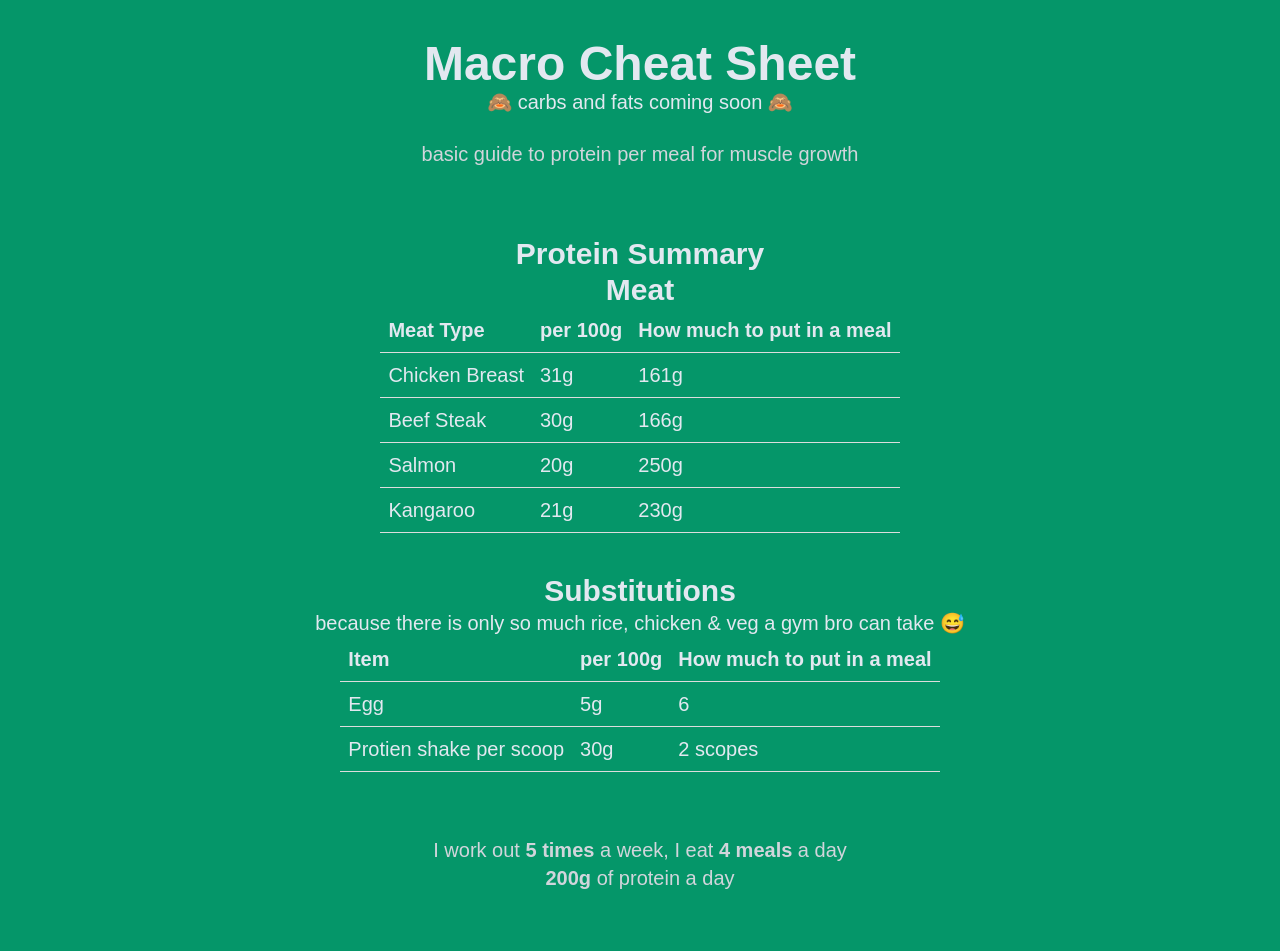
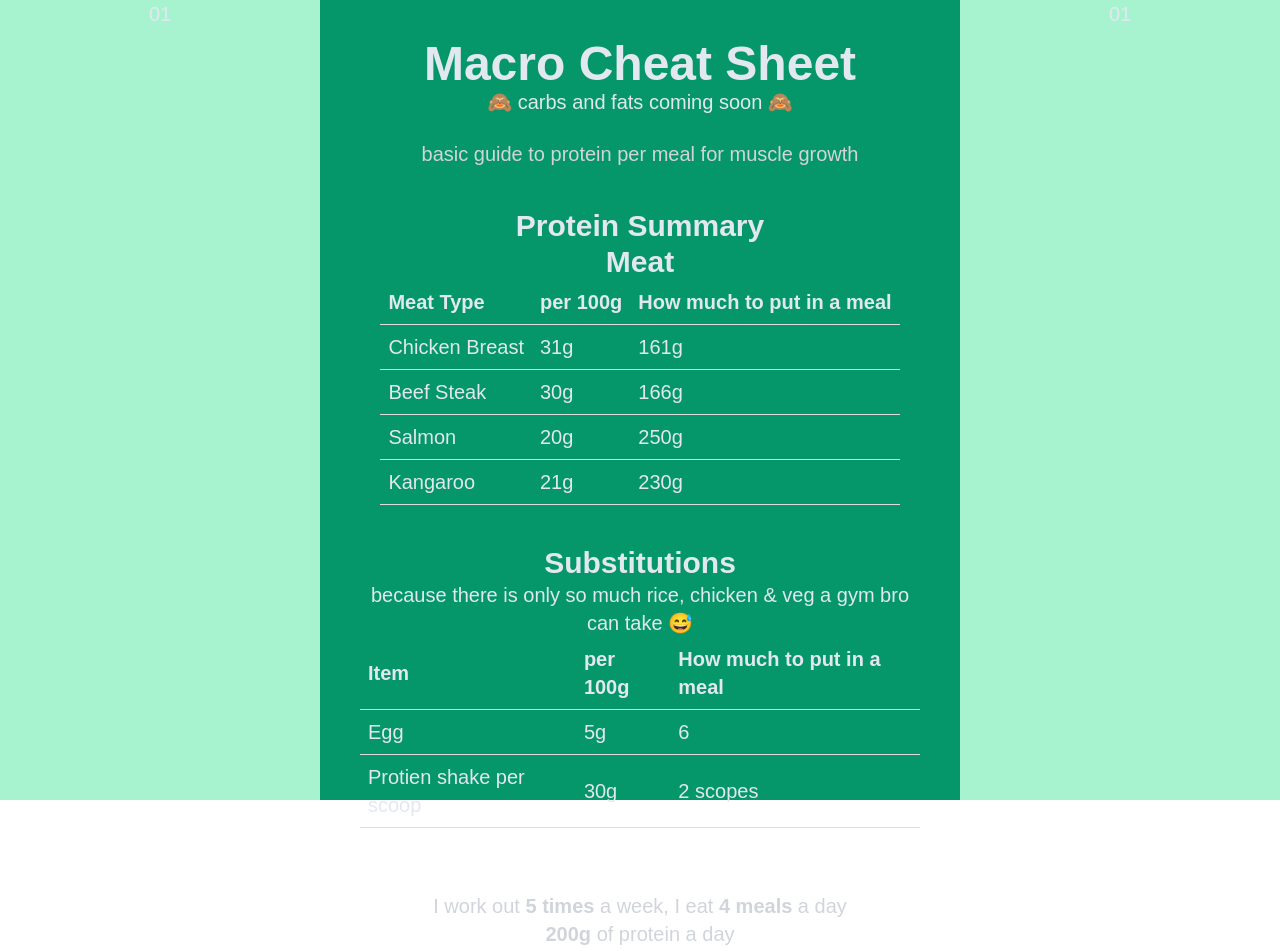
Before and after one commit to AlexTheProgrammer/macro-cheatsheet, a website: page public/index.html in a window 1280 px wide. Drawn offline with Linux system fonts and the light colour scheme.

Commit message:
Updated to use a flex box to provide a columns effect

```diff
--- a/public/index.html
+++ b/public/index.html
@@ -4,7 +4,10 @@
         <title>Meat Nutrition Summary</title>
         <link rel="stylesheet" type="text/css" href="styles.css">
     </head>
-    <body class="text-center bg-emerald-600 text-slate-200 text-xl font-medium">
+    <body class="text-center text-slate-200 text-xl font-medium">
+        <div class="flex flew-grow flex-row h-screen">
+            <div class="basis-1/12 xl:basis-1/4 bg-emerald-200">01</div>
+            <div class="basis-10/12 xl:basis-1/2 bg-emerald-600 px-10">
                 <div class="py-10">
                     <h1 class="text-5xl font-bold">Macro Cheat Sheet</h1>
                     <p>
@@ -13,13 +16,12 @@
 
                     <div class="mt-6 text-gray-300">
                         <p>
-                basic guide to protein per meal for muscle growth<br /><br />
+                        basic guide to protein per meal for muscle growth
                         </p>
-
-
+                    </div>
                 </div>
 
-            <div class="py-10">
+                <div>
                     <h1 class="text-3xl text-center font-bold">Protein Summary</h1>
                     <h2 class="text-3xl text-center font-bold">Meat</h2>
                     <table class="mx-auto table border-collapse">
@@ -49,7 +51,7 @@
                             <td>230g</td>
                         </tr>
                     </table>
-
+                </div>
 
                 <div class="py-10">
                     <h2 class="text-3xl text-center font-bold">Substitutions</h2>
@@ -82,6 +84,10 @@
                     <b>200g</b> of protein a day<br \>
                 </div>
 
+
+            </div>
+            <div class="basis-1/12 xl:basis-1/4 bg-emerald-200">01</div>
+        </div>
         <script>
             // You can add JavaScript functionality here if needed
         </script>
```
Also changed, not shown: public/styles.css. Lines whose indentation alone changed are shown as unchanged.
